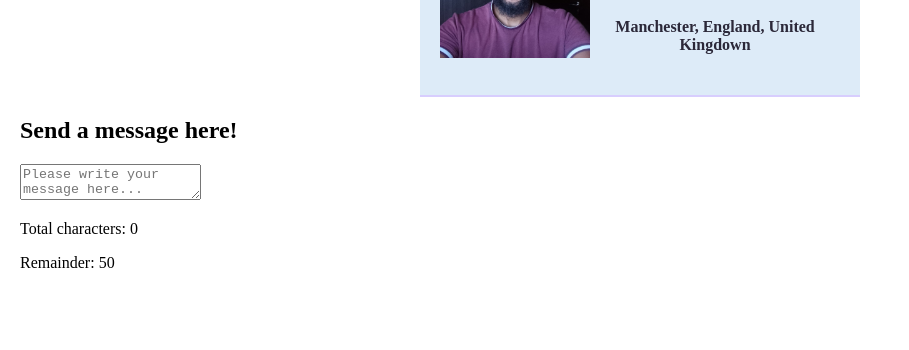
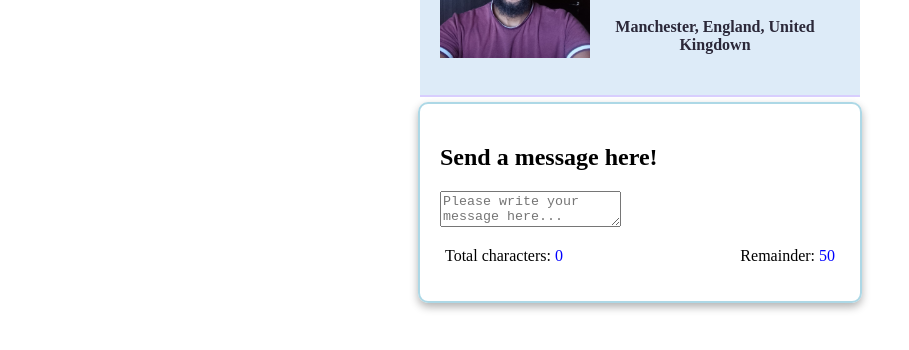
Before and after one commit to AbdiOmarUK/Business-card, a plain HTML site: page Personal website/index.html in a window 1280 px wide. Shown: the part 182-532 px from the top of the page, without its empty margins (0-909 px from the left). Drawn offline with Linux system fonts and the light colour scheme; files that its build step writes are made by us from their sources; files whose address does not match are found by name.

Commit message:
Update index.html

```diff
--- a/Personal website/index.html
+++ b/Personal website/index.html
@@ -8,7 +8,7 @@
     <script src="pw.js"></script>
     <script src="message.js"></script>
     <link rel="stylesheet" href="style.css">
-    <link rel="stylesheet" href="messagestyle">
+    <link rel="stylesheet" href="messagestyle.css">
 </head>
 <body>
 <div class="card">
```
